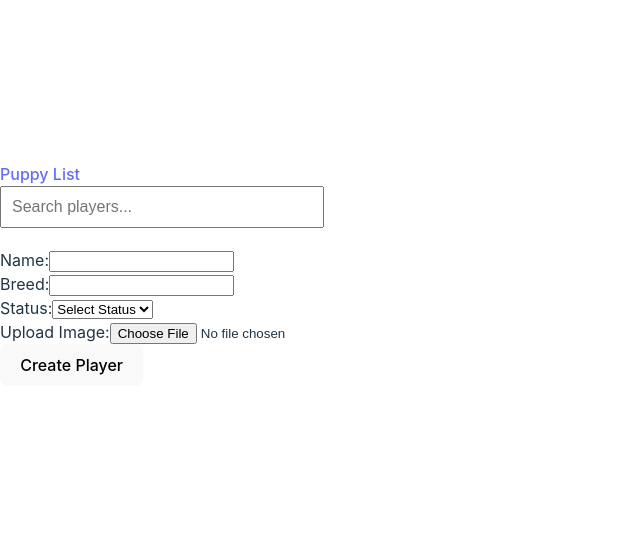
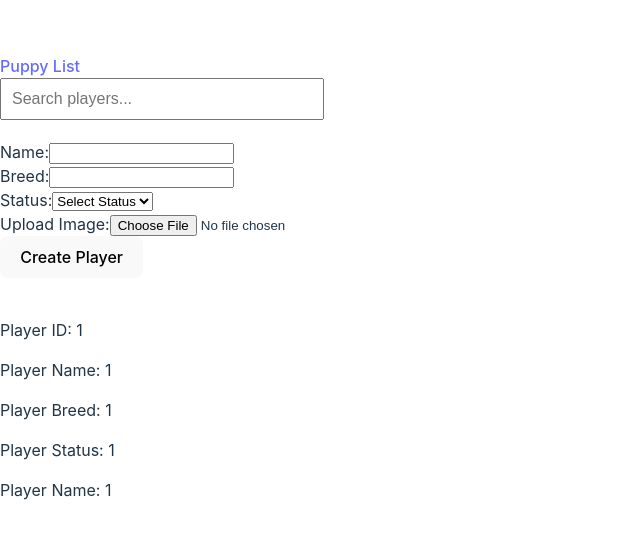
Before and after one commit to dewittbrit/block29, a React (Vite) app in the folder PuppyBowl/: page /player/1/1/1/1/1 in a window 1280 px wide. Shown: the part 114-652 px from the top of the page, without its empty margins (0-640 px from the left). Built offline with nearby package versions, Linux system fonts and the light colour scheme.

Commit message:
RenderingData

```diff
--- a/PuppyBowl/src/App.jsx
+++ b/PuppyBowl/src/App.jsx
@@ -30,7 +30,7 @@ import SinglePlayer from './components/SinglePlayer'
 <Routes>
         {/* <Route path="/player/:id" element={<DetailsButton/>} /> */}
         <Route path='/' element={<Puppies/>} />
-        <Route path="/player/:playerID/:playerName/" element ={<SinglePlayer/>}/>
+        <Route path="/player/:playerID/:playerName/:playerBreed/:playerStatus/:playerImage" element ={<SinglePlayer/>}/>
 
     </Routes>
 
--- a/PuppyBowl/src/components/AllPlayers.jsx
+++ b/PuppyBowl/src/components/AllPlayers.jsx
@@ -26,9 +26,11 @@ console.log(players)
         players.map((player) => {
           return (
             <div key={player.id}>
-              <Link to={`/player/${player.id}/${player.name}`}>
-
-                <p>{player.name}</p>
+              <p>{player.name}</p>
+              <Link to={`/player/${player.id}/${player.name}/${player.breed}/${player.status}/${player.image}`}>
+                <p>{player.breed}</p>
+                <p>{player.status}</p>
+                <img>{player.image}</img>
                 <button>See Player ID</button>
               </Link>
             </div>
--- a/PuppyBowl/src/components/SinglePlayer.jsx
+++ b/PuppyBowl/src/components/SinglePlayer.jsx
@@ -6,17 +6,17 @@ export default function SinglePlayer(){
 
 let {playerID} = useParams()
 let {playerName} = useParams()
-// let {playerBreed} = useParams()
-// let {playerStatus} = useParams()
-// let {playerImage} = useParams()
+let {playerBreed} = useParams()
+let {playerStatus} = useParams()
+let {playerImage} = useParams()
 
 return (
 <>
-   <p>Player ID {playerID}</p>
-   <p>Player Name {playerName}</p>
-   {/* <p>Player Breed {playerBreed}</p> */}
-   {/* <p>Player Status {playerStatus}</p> */}
-   {/* <p>Player Name {playerImage}</p> */}
+   <p>Player ID: {playerID}</p>
+   <p>Player Name: {playerName}</p>
+   <p>Player Breed: {playerBreed}</p>
+   <p>Player Status: {playerStatus}</p>
+   <p>Player Name: {playerImage}</p>
 </>
     )
 
```
